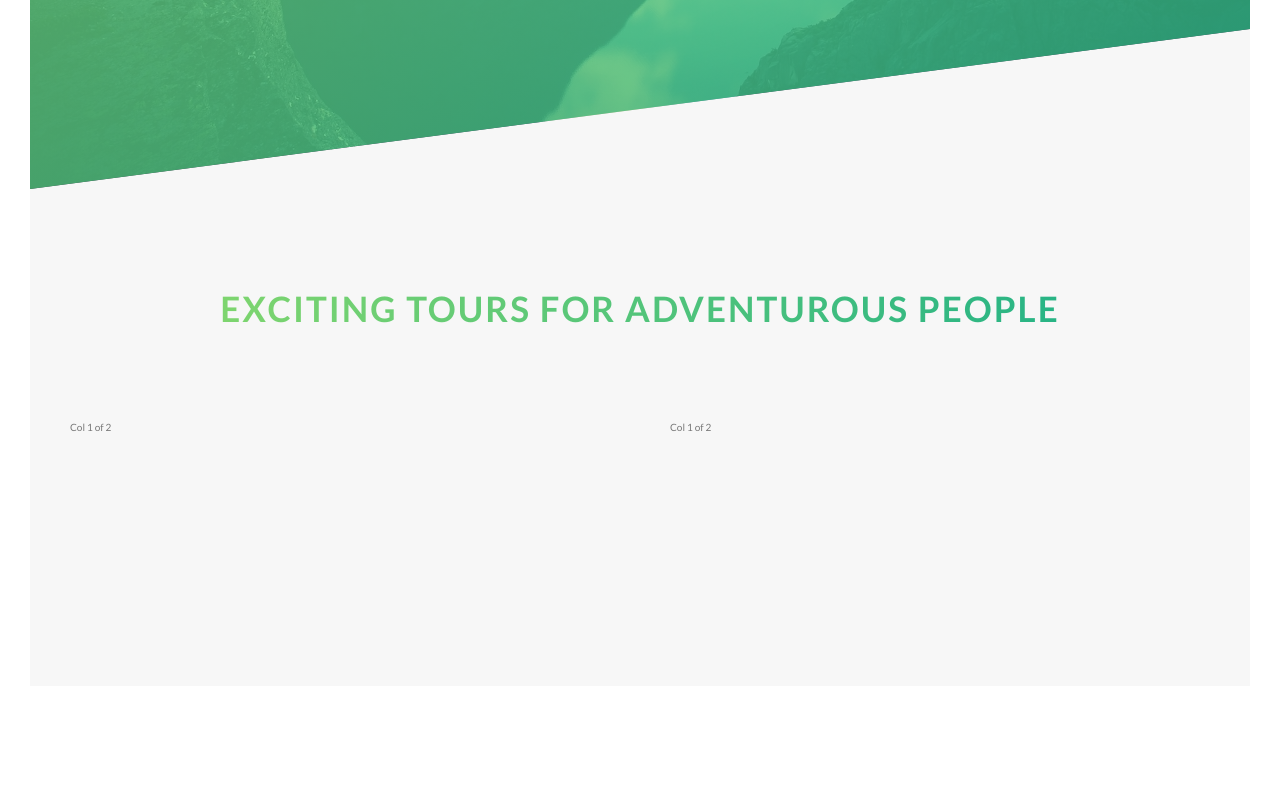
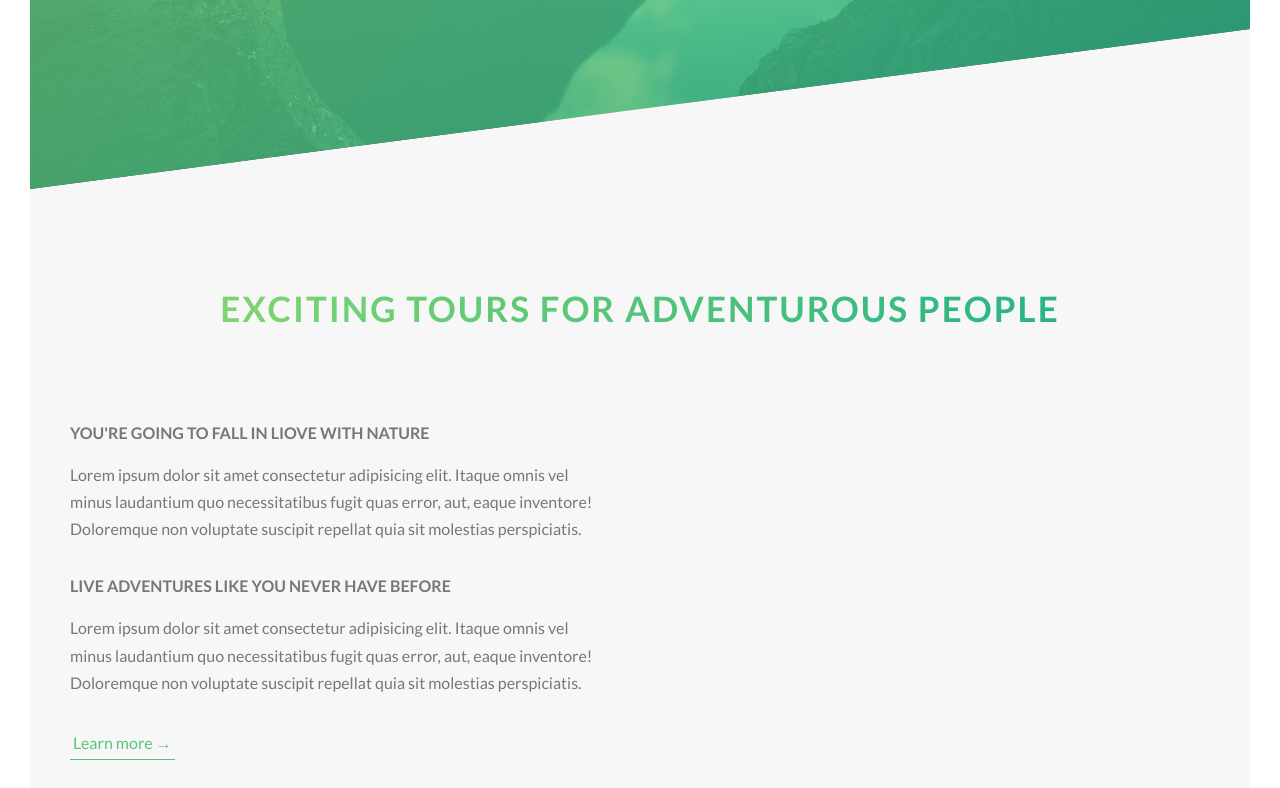
Before and after one commit to DanielCruz-fs/dnl-natours-project, a website: page index.html in a window 1280 px wide. Shown: the part 601-1389 px from the top of the page. Before the commit the page ends 1317 px from the top, so only its background shows below. Drawn offline with Linux system fonts and the light colour scheme.

Commit message:
Add default text for about section

```diff
--- a/index.html
+++ b/index.html
@@ -32,7 +32,7 @@
 
       <main>
         <section class="section-about">
-          <div class="u-center-text u-margin-bottom-8">
+          <div class="u-center-text u-margin-bottom-big">
             <h2 class="heading-secondary">
               Exciting tours for adventurous people
             </h2>
@@ -40,10 +40,17 @@
 
           <div class="row">
               <div class="col-1-of-2">
-                  Col 1 of 2
+                <h3 class="heading-tertiary u-margin-bottom-small">You're going to fall in liove with nature</h3>
+                <p class="paragrahp">
+                  Lorem ipsum dolor sit amet consectetur adipisicing elit. Itaque omnis vel minus laudantium quo necessitatibus fugit quas error, aut, eaque inventore! Doloremque non voluptate suscipit repellat quia sit molestias perspiciatis.
+                </p>
+                <h3 class="heading-tertiary u-margin-bottom-small">Live adventures like you never have before</h3>
+                <p class="paragrahp">
+                  Lorem ipsum dolor sit amet consectetur adipisicing elit. Itaque omnis vel minus laudantium quo necessitatibus fugit quas error, aut, eaque inventore! Doloremque non voluptate suscipit repellat quia sit molestias perspiciatis.
+                </p>
+                <a href="#" class="btn-text">Learn more &rarr;</a>
               </div>
               <div class="col-1-of-2">
-                  Col 1 of 2
               </div>
           </div>
         </section>
--- a/sass/abstracts/_variables.scss
+++ b/sass/abstracts/_variables.scss
@@ -9,6 +9,9 @@ $color-white: #fff;
 $color-black: #0000;
 $color-gray-light-1: #f7f7f7;
 
+// Fonts
+$default-font-size: 1.6rem;
+
 // Grid
 $grid-width: 114rem;
 $gutter-vertical: 8rem;
--- a/sass/base/_typography.scss
+++ b/sass/base/_typography.scss
@@ -61,3 +61,16 @@ body {
     text-shadow: .5rem 1rem 2rem rgba($color-black, .2);
   }
 }
+
+.heading-tertiary {
+  font-size: $default-font-size;
+  font-weight: 700;
+  text-transform: uppercase;
+}
+
+.paragrahp {
+  font-size: $default-font-size;
+  &:not(:last-child) {
+    margin-bottom: 3rem;
+  }
+}
--- a/sass/base/_utilities.scss
+++ b/sass/base/_utilities.scss
@@ -2,6 +2,14 @@
   text-align: center;
 }
 
-.u-margin-bottom-8 {
+.u-margin-bottom-big {
   margin-bottom: 8rem;
 }
+
+.u-margin-bottom-medium {
+  margin-bottom: 4rem;
+}
+
+.u-margin-bottom-small {
+  margin-bottom: 1.5rem;
+}
--- a/sass/components/_button.scss
+++ b/sass/components/_button.scss
@@ -12,7 +12,7 @@
 
     position: relative;
 
-    font-size: 1.6rem;
+    font-size: $default-font-size;
   }
 
   &:hover {
@@ -63,3 +63,27 @@
     animation-fill-mode: backwards;
   }
 }
+
+.btn-text {
+  &:link, &:visited {
+    font-size: $default-font-size;
+    color: $color-primary;
+    display: inline-block;
+    text-decoration: none;
+    border-bottom: 1px solid $color-primary;
+    padding: 3px;
+    transition: all .2s;
+  }
+
+  &:hover {
+    background-color: $color-primary;
+    color: $color-white;
+    box-shadow: 0 1rem 2rem rgba($color-black, .15);
+    transform: translateY(-2px);
+  }
+
+  &:active {
+    box-shadow: 0 .5rem 1rem rgba($color-black, .15);
+    transform: translateY(0);
+  }
+}
```
Also changed, not shown: css/style.css.
